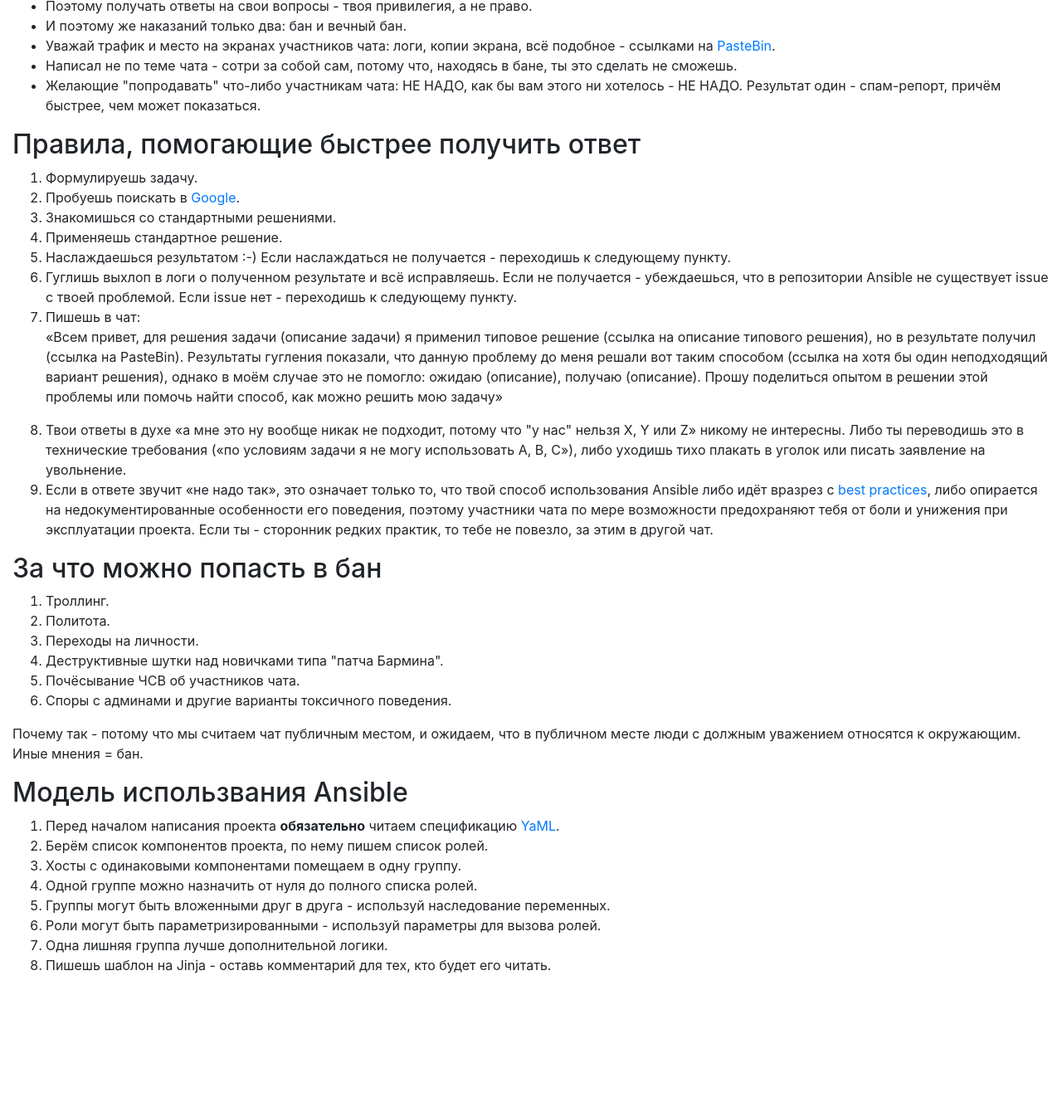
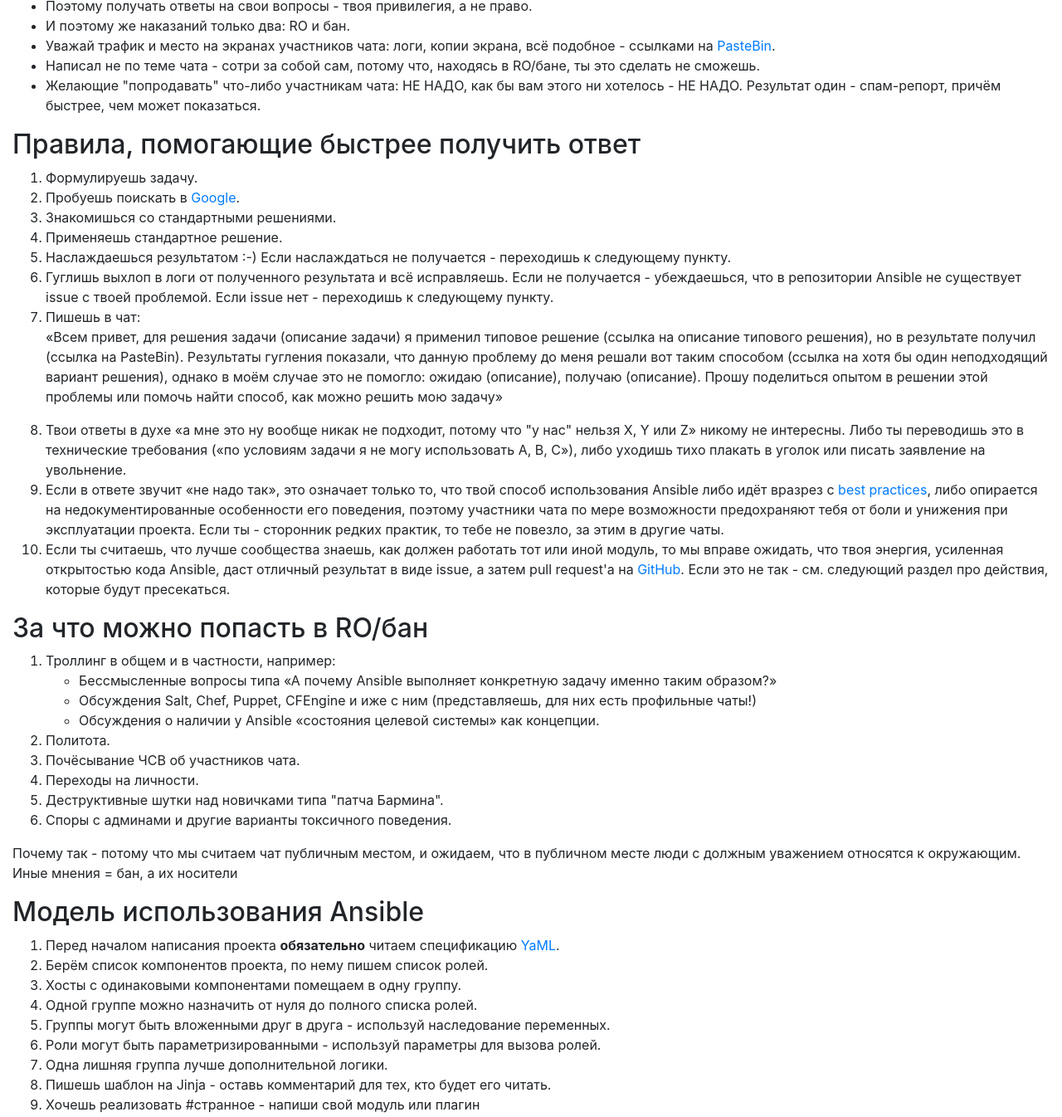
Before and after one commit to tnt4brain/proansible, a plain HTML site: page index.html in a window 1280 px wide. Shown: the part 131-1477 px from the top of the page at 83% size. Before the commit the page ends 1322 px from the top, so only its background shows below. Drawn offline with nearby package versions, Linux system fonts and the light colour scheme.

Commit message:
*1. Уточнены названия санкций, применяемых админинстраторами. *2. Поправлено форматирование (на выводе HTML не скажется, но в текстовом редакторе читать стало приятно). *3. Исправлены опечатки + пара грамматических недочётов. +4. Добавлен абзац про открытость кода и энергию желающих что-то исправить. +5. В абзац про троллинг добавлен список про Salt и др. +6. Добавлен пункт про #странное.

```diff
--- a/index.html
+++ b/index.html
@@ -19,11 +19,11 @@
                 <ul>
                     <li>Это - узкоспециальный чат.</li>
                     <li>Поэтому получать ответы на свои вопросы - твоя привилегия, а не право.</li>
-                    <li>И поэтому же наказаний только два: бан и вечный бан.</li>
+                    <li>И поэтому же наказаний только два: RO и бан.</li>
                     <li>Уважай трафик и место на экранах участников чата: логи, копии экрана, всё подобное - ссылками на
                         <a href="https://pastebin.com">PasteBin</a>.
                     </li>
-                    <li>Написал не по теме чата - сотри за собой сам, потому что, находясь в бане, ты это сделать не
+                    <li>Написал не по теме чата - сотри за собой сам, потому что, находясь в RO/бане, ты это сделать не
                         сможешь.
                     </li>
                     <li>Желающие "попродавать" что-либо участникам чата: НЕ НАДО, как бы вам этого ни хотелось - НЕ
@@ -38,20 +38,16 @@
                     <li>Применяешь стандартное решение.</li>
                     <li>Наслаждаешься результатом :-) Если наслаждаться не получается - переходишь к следующему пункту.
                     </li>
-                    <li>Гуглишь выхлоп в логи о полученном результате и всё исправляешь. Если не получается -
-                        убеждаешься,
-                        что в репозитории Ansible не существует issue с твоей проблемой. Если issue нет - переходишь
-                        к следующему пункту.
+                    <li>Гуглишь выхлоп в логи от полученного результата и всё исправляешь. Если не получается -
+                        убеждаешься, что в репозитории Ansible не существует issue с твоей проблемой. Если issue нет -
+                        переходишь к следующему пункту.
                     </li>
                     <li>Пишешь в чат:
                         <blockquote>«Всем привет, для решения задачи (описание задачи) я применил типовое решение
-                            (ссылка на
-                            описание типового решения), но в результате получил (ссылка на PasteBin). Результаты
-                            гугления
-                            показали, что данную проблему до меня решали вот таким способом (ссылка на хотя бы один
-                            неподходящий вариант решения), однако в моём случае это не помогло: ожидаю (описание),
-                            получаю
-                            (описание). Прошу поделиться опытом в решении этой проблемы или помочь найти
+                            (ссылка на описание типового решения), но в результате получил (ссылка на PasteBin). Результаты
+                            гугления показали, что данную проблему до меня решали вот таким способом (ссылка на хотя бы
+                            один неподходящий вариант решения), однако в моём случае это не помогло: ожидаю (описание),
+                            получаю (описание). Прошу поделиться опытом в решении этой проблемы или помочь найти
                             способ, как можно решить мою задачу»
                         </blockquote>
                     </li>
@@ -62,27 +58,37 @@
                         использовать A, B, C»), либо уходишь тихо плакать в уголок или писать заявление на увольнение.
                     </li>
                     <li>Если в ответе звучит «не надо так», это означает только то, что твой способ использования
-                        Ansible
-                        либо идёт вразрез с <a
+                        Ansible либо идёт вразрез с <a
                                 href="https://docs.ansible.com/ansible/latest/user_guide/playbooks_best_practices.html">best
                             practices</a>, либо опирается на недокументированные особенности его поведения,
                         поэтому участники чата по мере возможности предохраняют тебя от боли и унижения при эксплуатации
-                        проекта. Если ты - сторонник редких практик, то тебе не повезло, за этим в другой чат.
+                        проекта. Если ты - сторонник редких практик, то тебе не повезло, за этим в другие чаты.
+                    </li>
+                    <li>
+                        Если ты считаешь, что лучше сообщества знаешь, как должен работать тот или иной модуль, то мы
+                        вправе ожидать, что твоя энергия, усиленная открытостью кода Ansible, даст отличный результат в
+                        виде issue, а затем pull request'а на <a href="https://github.com/ansible/ansible">GitHub</a>.
+                        Если это не так - см. следующий раздел про действия, которые будут пресекаться.
                     </li>
                 </ol>
-                <h2>За что можно попасть в бан</h2>
+                <h2>За что можно попасть в RO/бан</h2>
                 <ol>
-                    <li>Троллинг.</li>
+                    <li>Троллинг в общем и в частности, например:
+                        <ul>
+                            <li>Бессмысленные вопросы типа «А почему Ansible выполняет конкретную задачу именно таким образом?»</li>
+                            <li>Обсуждения Salt, Chef, Puppet, CFEngine и иже с ним (представляешь, для них есть профильные чаты!)</li>
+                            <li>Обсуждения о наличии у Ansible «состояния целевой системы» как концепции.</li>
+                        </ul>
+                    </li>
                     <li>Политота.</li>
+                    <li>Почёсывание ЧСВ об участников чата.</li>
                     <li>Переходы на личности.</li>
                     <li>Деструктивные шутки над новичками типа "патча Бармина".</li>
-                    <li>Почёсывание ЧСВ об участников чата.</li>
                     <li>Споры с админами и другие варианты токсичного поведения.</li>
                 </ol>
                 <p>Почему так - потому что мы считаем чат публичным местом, и ожидаем, что в публичном месте люди с
-                    должным
-                    уважением относятся к окружающим. Иные мнения = бан.</p>
-                <h2>Модель использвания Ansible</h2>
+                    должным уважением относятся к окружающим. Иные мнения = бан, а их носители </p>
+                <h2>Модель использования Ansible</h2>
                 <ol>
                     <li>Перед началом написания проекта <strong>обязательно</strong> читаем спецификацию <a
                             href="https://yaml.org/spec/1.2/2009-07-21/spec.html">YaML</a>.
@@ -94,6 +100,7 @@
                     <li>Роли могут быть параметризированными - используй параметры для вызова ролей.</li>
                     <li>Одна лишняя группа лучше дополнительной логики.</li>
                     <li>Пишешь шаблон на Jinja - оставь комментарий для тех, кто будет его читать.</li>
+                    <li>Хочешь реализовать #странное - напиши свой модуль или плагин</li>
                 </ol>
             </div>
 
```
